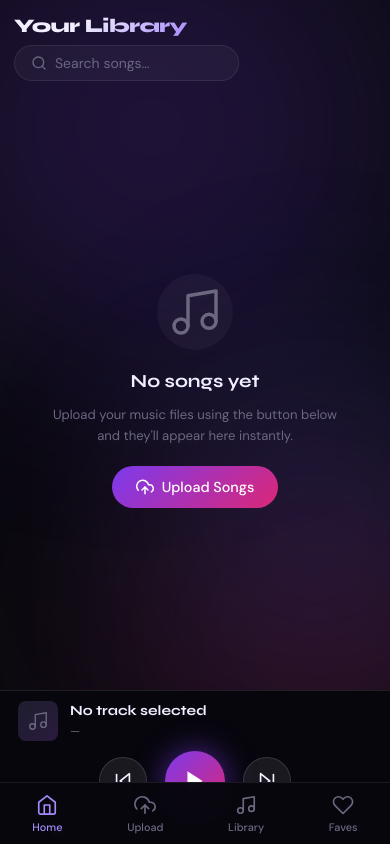
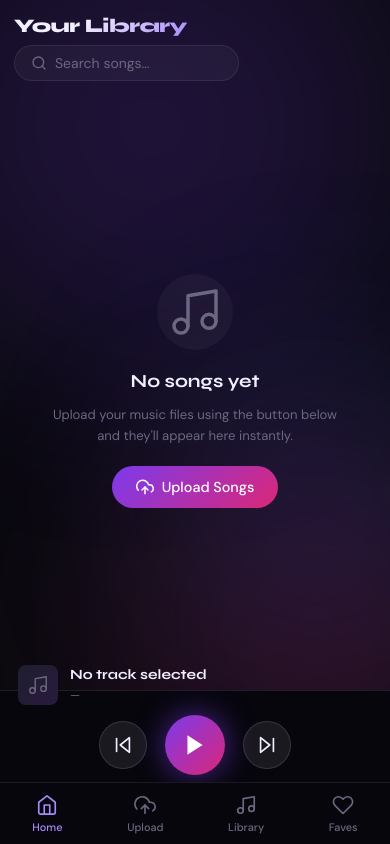
Before and after one commit to PRANAV-26-mv/musicapp, a plain HTML site: page index.html in a window 390 px wide. Drawn offline with Linux system fonts and the light colour scheme.

Commit message:
Update4 h1.css

```diff
--- a/h1.css
+++ b/h1.css
@@ -362,7 +362,7 @@ html, body {
   width: 100%;
   flex: 0 0 auto;
   /* CHANGE: Reduce or remove this margin */
-  margin-bottom: 8px;
+  margin-bottom: 80px;
 }
 
   /* Hide shuffle & repeat on mobile */
```
